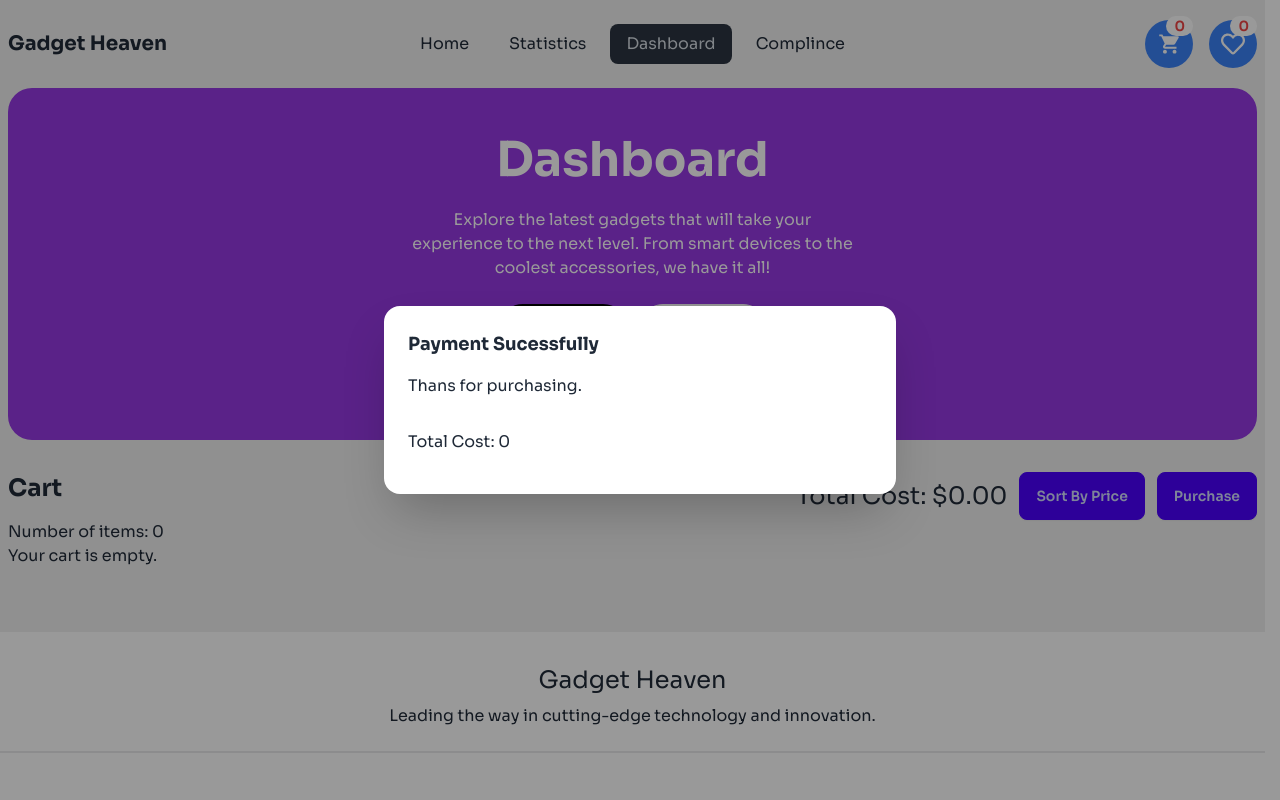
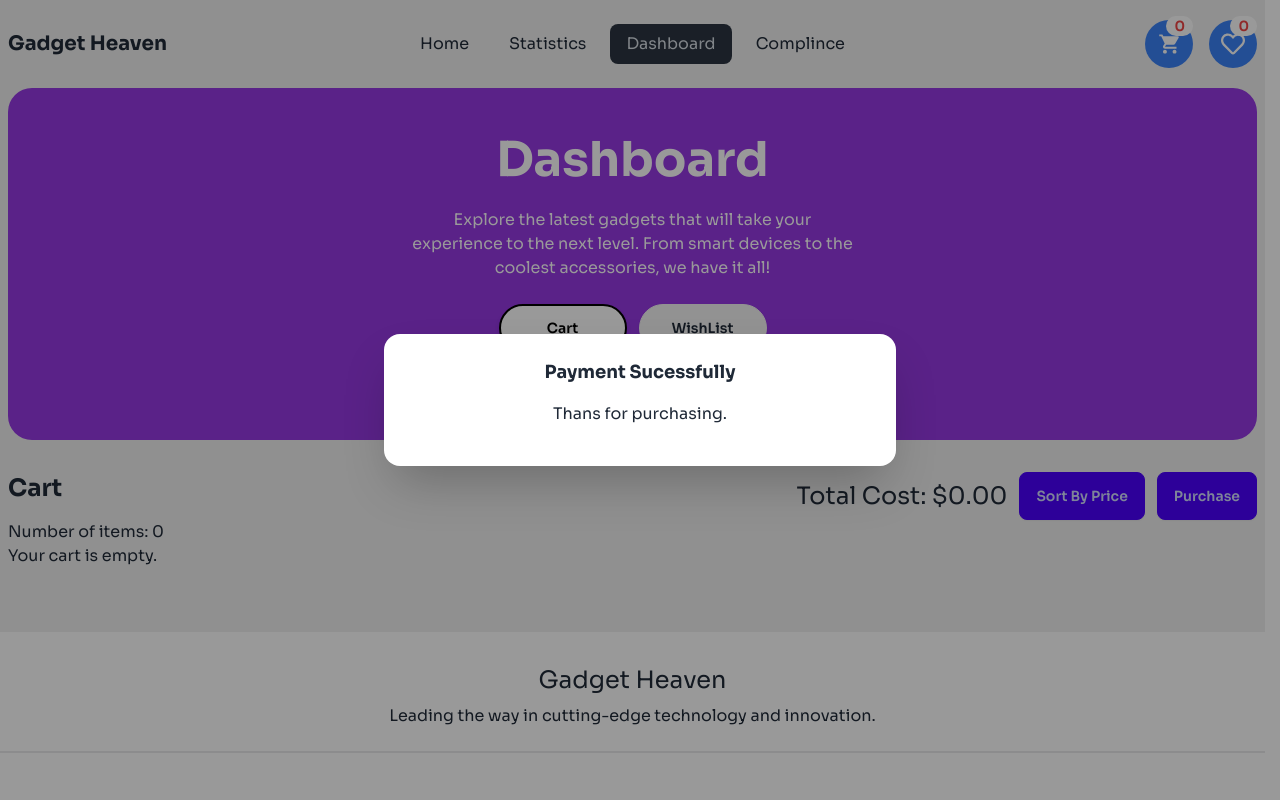
Before and after one commit to programming-hero-web-course-4/b10a8-gadget-heaven-aminul118, a React (Vite) app: page /dashboard in a window 1280 px wide. Both pictures are taken after a click on the button "Purchase". Shown: the top 800 px of the page. Built offline with nearby package versions, Linux system fonts and the light colour scheme.

Commit message:
Modal Update

```diff
--- a/src/pages/CartPage.jsx
+++ b/src/pages/CartPage.jsx
@@ -111,10 +111,10 @@ const CartPage = ({ allProducts }) => {
         open modal
       </button> */}
       <dialog id="my_modal_2" className="modal">
-        <div className="modal-box">
+        <div className="modal-box text-center">
           <h3 className="font-bold text-lg">Payment Sucessfully</h3>
           <p className="py-4">Thans for purchasing.</p>
-          <p className="py-4">Total Cost: {totalCost}</p>
+          {/* <p className="py-4">Total Cost: {totalCost}</p> */}
         </div>
         <form method="dialog" className="modal-backdrop">
           <button>close</button>
```
